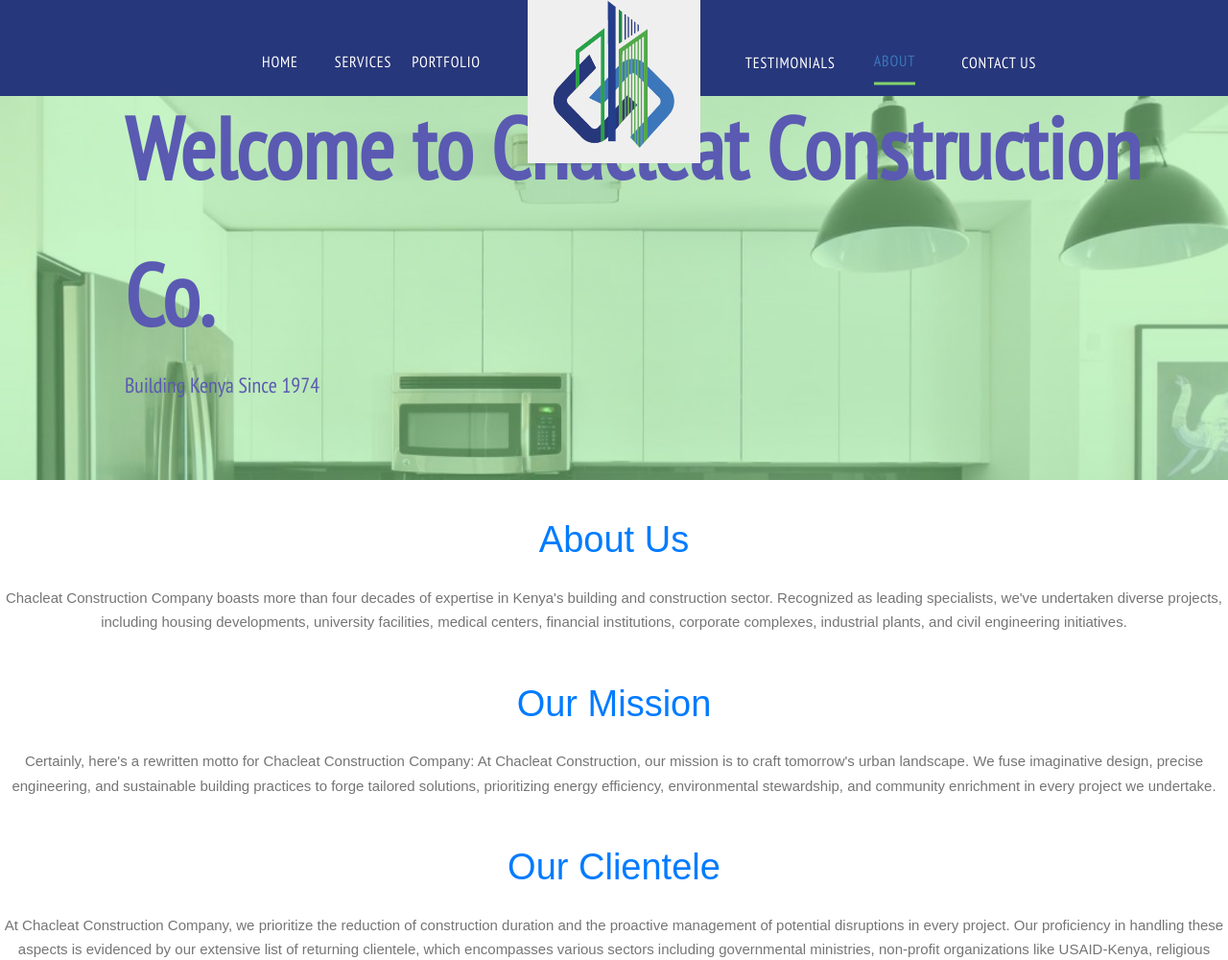
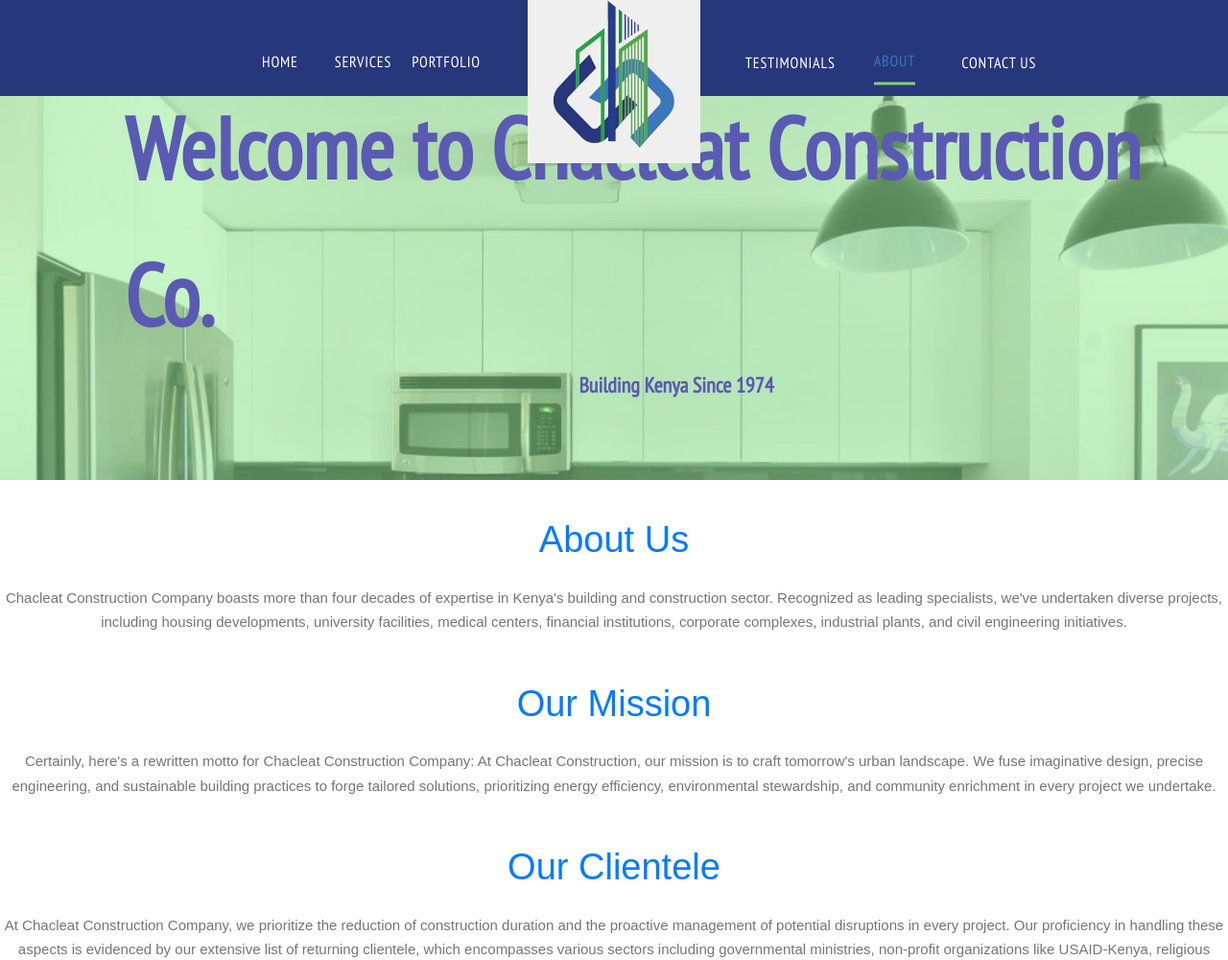
Before and after one commit to raymuthui/chacleat-website, a PHP site: page /about.php in a window 1280 px wide. Shown: the top 1000 px of the page at 96% size. Run offline with PHP 8.4, Linux system fonts and the light colour scheme; some web fonts are replaced.

Commit message:
Change header text style for About page

```diff
--- a/about.php
+++ b/about.php
@@ -17,7 +17,7 @@
     <img id="banner-image" src="assets/images/home-kitchen-remodel.jpg" alt="Banner Image" class="banner-image">
     <div class="header-text">
       <h1>Welcome to Chacleat Construction Co.</h1>
-      <p>Building Kenya Since 1974</p>
+      <h2>Building Kenya Since 1974</h2>
     </div>
   </section>
   <main>
--- a/style.css
+++ b/style.css
@@ -564,6 +564,10 @@
 .header-text h1 {
   font-size: 90px;
 }
+.header-text h2 {
+  text-align: center;
+  font-size: 22px;
+}
 .header-text p {
   font-size: 22px;
 }
```
